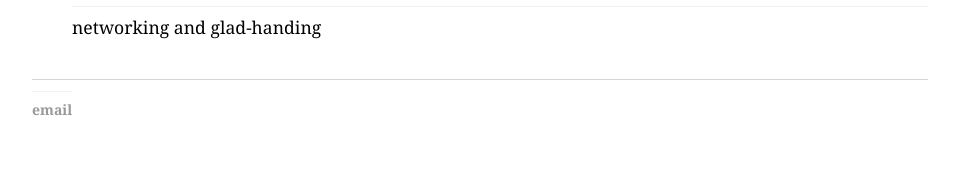
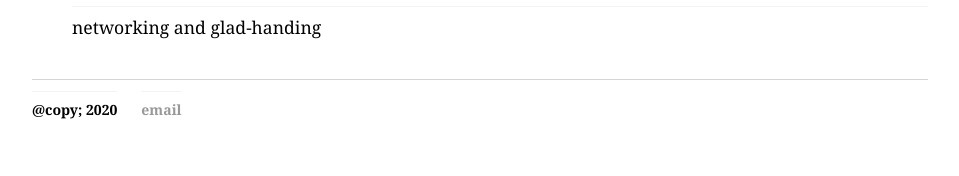
Before and after one commit to StevenPate/stevenpate.github.io, a Jekyll site: the page built from index.html, in a window 1280 px wide. Shown: the part 1226-1402 px from the top of the page, without its empty margins (160-1119 px from the left). Built offline with Jekyll 4.4.1, drawn with Linux system fonts in a browser that asks for light colours.

Commit message:
Update default.html

```diff
--- a/_layouts/default.html
+++ b/_layouts/default.html
@@ -18,7 +18,8 @@
     		{{ content }}
 		</div><!-- /.container -->
 		<footer>
-    		<ul>
+    			<ul>
+        		<li>@copy; 2020</li>
         		<li><a href="mailto:steven@stevenpate.com">email</a></li>
 			</ul>
 		</footer>
```
